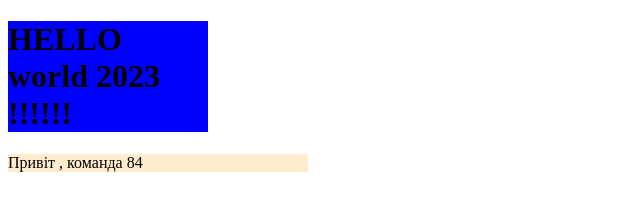
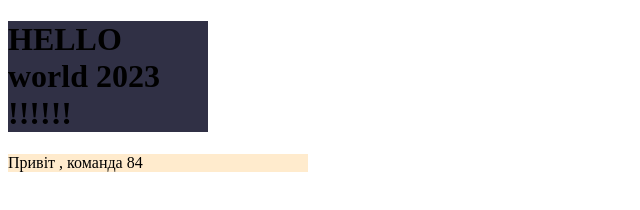
Before and after one commit to EduardMLT/newf1, a plain HTML site: page index.html in a window 1280 px wide. Shown: the whole page, without its empty margins (0-640 px from the left). Drawn offline with Linux system fonts and the light colour scheme.

Commit message:
initial commit

```diff
--- a/css/style.css
+++ b/css/style.css
@@ -1,5 +1,5 @@
 .world{
-background-color: blue;
+background-color: rgb(48, 48, 69);
 width: 200px;
 }
 
--- a/index.html
+++ b/index.html
@@ -4,7 +4,7 @@
     <meta charset="UTF-8" />
     <meta http-equiv="X-UA-Compatible" content="IE=edge" />
     <meta name="viewport" content="width=device-width, initial-scale=1.0" />
-    <title>Document</title>
+    <title>NewF1</title>
     <link rel="stylesheet" href="./css/style.css" />
   </head>
   <body>
```
